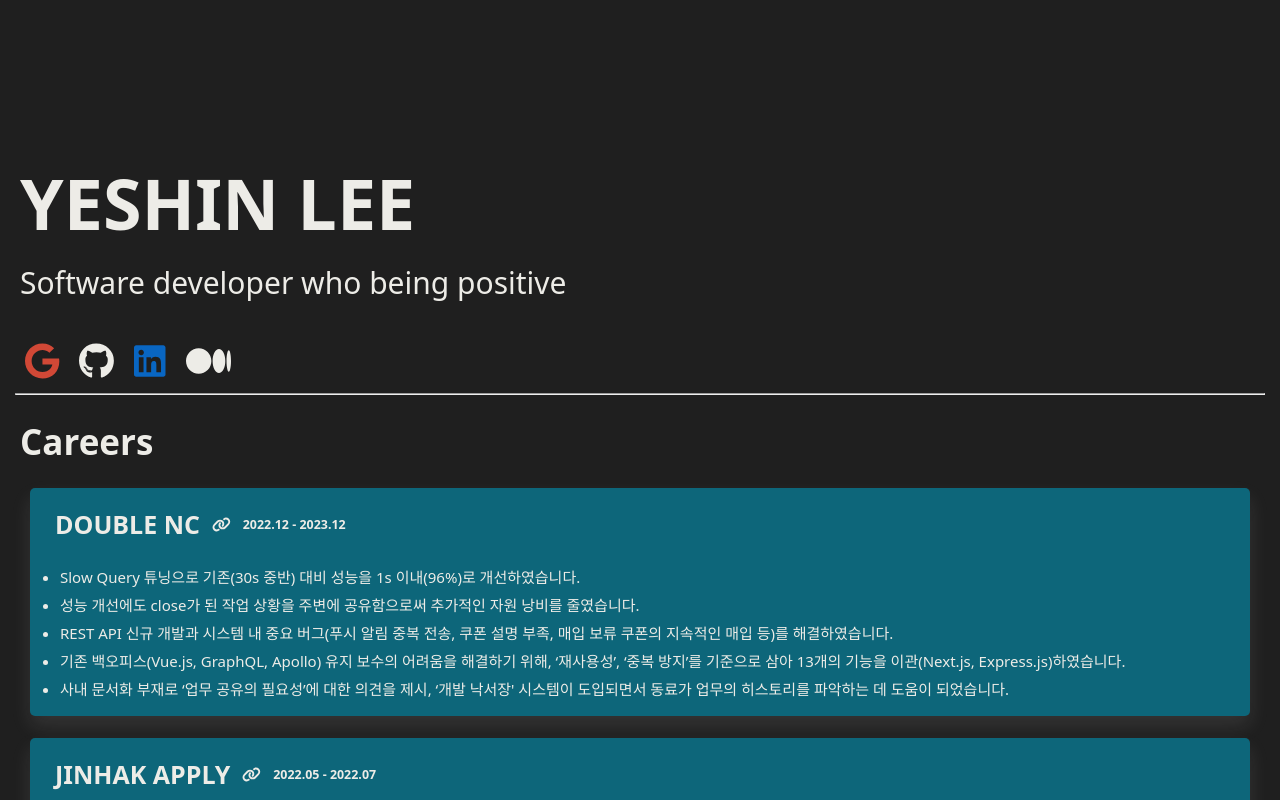
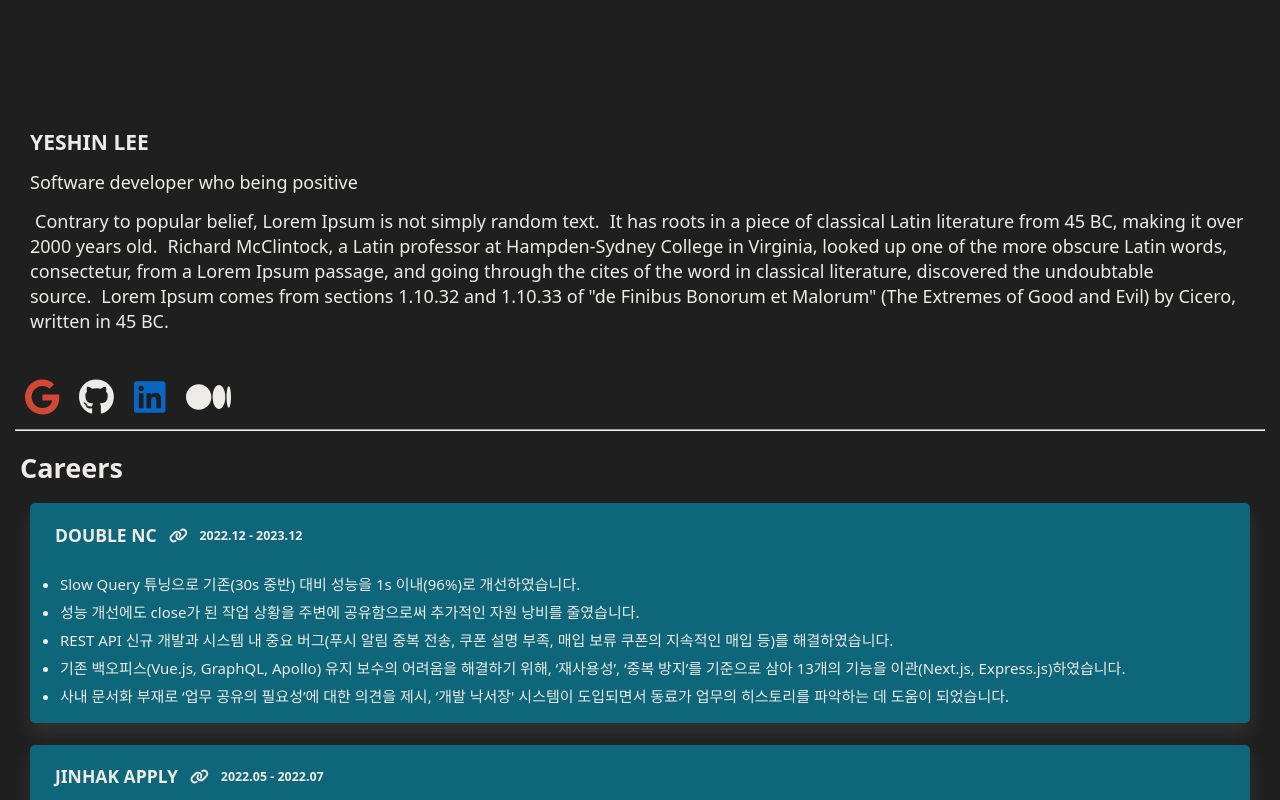
Before and after one commit to yeslee-v/personal_homepage, a Next.js app: page / in a window 1280 px wide. Shown: the top 800 px of the page. Built offline with nearby package versions, Linux system fonts and the light colour scheme.

Commit message:
Add Home component

```diff
--- a/src/app/(home)/page.tsx
+++ b/src/app/(home)/page.tsx
@@ -2,9 +2,9 @@ import { Metadata } from "next";
 
 import Projects from "../../components/projects";
 import Contacts from "../../components/contacts";
-import styles from "../../styles/home.module.css";
 import Careers from "../../components/careers";
 import Education from "../../components/education";
+import Home from "../../components/home";
 
 export const metadata: Metadata = {
   title: "Home",
@@ -13,11 +13,8 @@ export const metadata: Metadata = {
 
 const Homepage = () => {
   return (
-    <section className={styles.container}>
-      <div>
-        <h1>YESHIN LEE</h1>
-        <p>Software developer who being positive</p>
-      </div>
+    <section>
+      <Home />
       <Contacts />
       <hr />
       <Careers />
--- /dev/null
+++ b/src/components/home.tsx
@@ -0,0 +1,32 @@
+import styles from "../styles/home.module.css";
+
+const Home = () => {
+  return (
+    <section className={styles.home}>
+      <h1>YESHIN LEE</h1>
+      <p>Software developer who being positive</p>
+      <div className={styles.description}>
+        <span>
+          Contrary to popular belief, Lorem Ipsum is not simply random text.
+        </span>
+        <span>
+          It has roots in a piece of classical Latin literature from 45 BC,
+          making it over 2000 years old.
+        </span>
+        <span>
+          Richard McClintock, a Latin professor at Hampden-Sydney College in
+          Virginia, looked up one of the more obscure Latin words, consectetur,
+          from a Lorem Ipsum passage, and going through the cites of the word in
+          classical literature, discovered the undoubtable source.
+        </span>
+        <span>
+          Lorem Ipsum comes from sections 1.10.32 and 1.10.33 of "de Finibus
+          Bonorum et Malorum" (The Extremes of Good and Evil) by Cicero, written
+          in 45 BC.
+        </span>
+      </div>
+    </section>
+  );
+};
+
+export default Home;
--- a/src/styles/home.module.css
+++ b/src/styles/home.module.css
@@ -1,16 +1,10 @@
-.container h1 {
-  font-size: 70px;
-  margin-bottom: 0px;
+.home {
+  margin-left: 15px;
 }
 
-.container h2 {
-  font-size: 35px;
+.description {
+  margin-left: 0px;
+  line-height: 25px;
+
+  margin-bottom: 30px;
 }
-
-.container h3 {
-  font-size: 25px;
-}
-
-.container p {
-  font-size: 30px;
-}
```
